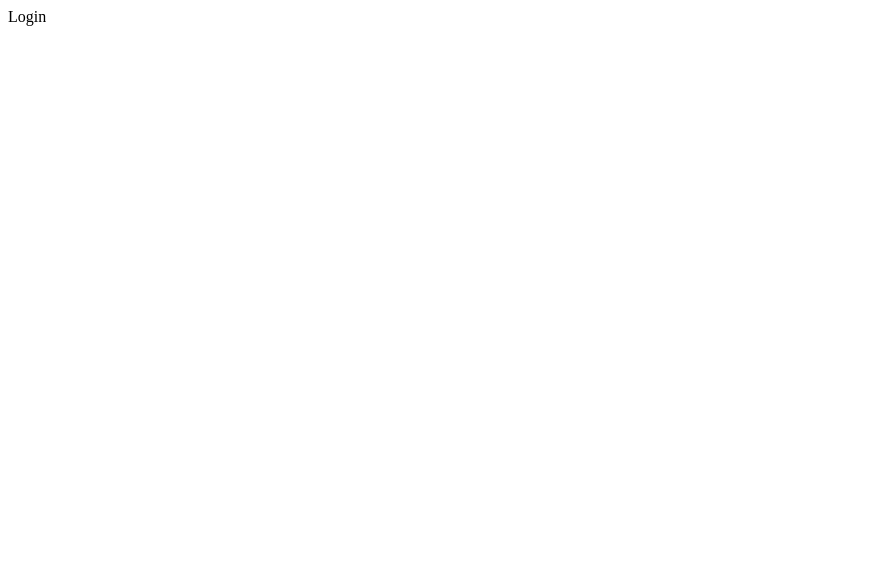
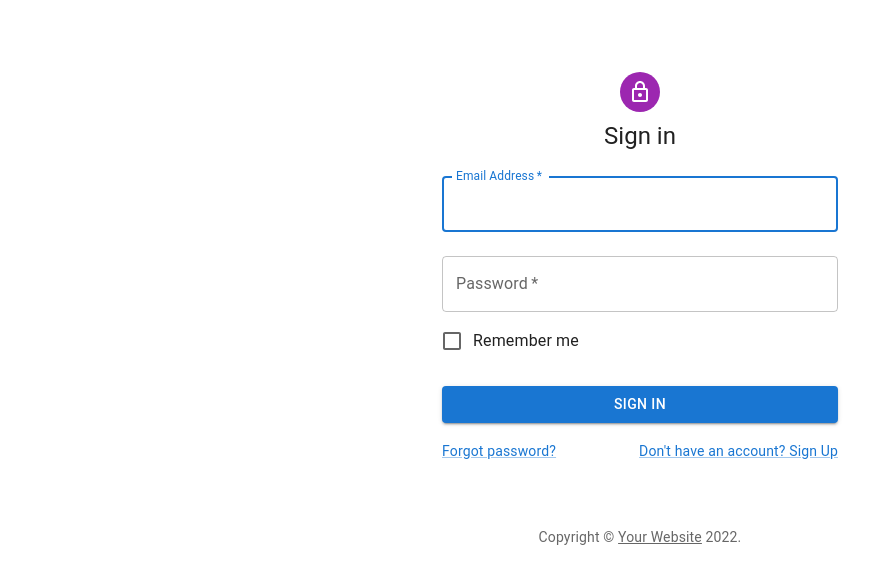
Before and after one commit to LahiruPrasad12/ASSIGNMENT-UI, a React (Create React App) app: page / in a window 1280 px wide. Shown: the top 584 px of the page, without its empty margins (0-894 px from the left). Built offline with nearby package versions, Linux system fonts and the light colour scheme.

Commit message:
design login page

```diff
--- a/package.json
+++ b/package.json
@@ -3,6 +3,10 @@
   "version": "0.1.0",
   "private": true,
   "dependencies": {
+    "@emotion/react": "^11.10.0",
+    "@emotion/styled": "^11.10.0",
+    "@mui/icons-material": "^5.8.4",
+    "@mui/material": "^5.9.3",
     "@testing-library/jest-dom": "^5.16.5",
     "@testing-library/react": "^13.3.0",
     "@testing-library/user-event": "^13.5.0",
--- a/src/views/auth/login.jsx
+++ b/src/views/auth/login.jsx
@@ -1,11 +1,110 @@
-import React from 'react';
+import * as React from 'react';
+import Avatar from '@mui/material/Avatar';
+import Button from '@mui/material/Button';
+import CssBaseline from '@mui/material/CssBaseline';
+import TextField from '@mui/material/TextField';
+import FormControlLabel from '@mui/material/FormControlLabel';
+import Checkbox from '@mui/material/Checkbox';
+import Link from '@mui/material/Link';
+import Grid from '@mui/material/Grid';
+import Box from '@mui/material/Box';
+import LockOutlinedIcon from '@mui/icons-material/LockOutlined';
+import Typography from '@mui/material/Typography';
+import Container from '@mui/material/Container';
+import { createTheme, ThemeProvider } from '@mui/material/styles';
 
-const Login = () => {
+function Copyright(props) {
     return (
-        <div>
-            Login
-        </div>
+        <Typography variant="body2" color="text.secondary" align="center" {...props}>
+            {'Copyright © '}
+            <Link color="inherit" href="https://mui.com/">
+                Your Website
+            </Link>{' '}
+            {new Date().getFullYear()}
+            {'.'}
+        </Typography>
     );
-};
+}
 
-export default Login;
+const theme = createTheme();
+
+export default function SignIn() {
+    const handleSubmit = (event) => {
+        event.preventDefault();
+        const data = new FormData(event.currentTarget);
+        console.log({
+            email: data.get('email'),
+            password: data.get('password'),
+        });
+    };
+
+    return (
+        <ThemeProvider theme={theme}>
+            <Container component="main" maxWidth="xs">
+                <CssBaseline />
+                <Box
+                    sx={{
+                        marginTop: 8,
+                        display: 'flex',
+                        flexDirection: 'column',
+                        alignItems: 'center',
+                    }}
+                >
+                    <Avatar sx={{ m: 1, bgcolor: 'secondary.main' }}>
+                        <LockOutlinedIcon />
+                    </Avatar>
+                    <Typography component="h1" variant="h5">
+                        Sign in
+                    </Typography>
+                    <Box component="form" onSubmit={handleSubmit} noValidate sx={{ mt: 1 }}>
+                        <TextField
+                            margin="normal"
+                            required
+                            fullWidth
+                            id="email"
+                            label="Email Address"
+                            name="email"
+                            autoComplete="email"
+                            autoFocus
+                        />
+                        <TextField
+                            margin="normal"
+                            required
+                            fullWidth
+                            name="password"
+                            label="Password"
+                            type="password"
+                            id="password"
+                            autoComplete="current-password"
+                        />
+                        <FormControlLabel
+                            control={<Checkbox value="remember" color="primary" />}
+                            label="Remember me"
+                        />
+                        <Button
+                            type="submit"
+                            fullWidth
+                            variant="contained"
+                            sx={{ mt: 3, mb: 2 }}
+                        >
+                            Sign In
+                        </Button>
+                        <Grid container>
+                            <Grid item xs>
+                                <Link href="#" variant="body2">
+                                    Forgot password?
+                                </Link>
+                            </Grid>
+                            <Grid item>
+                                <Link href="#" variant="body2">
+                                    {"Don't have an account? Sign Up"}
+                                </Link>
+                            </Grid>
+                        </Grid>
+                    </Box>
+                </Box>
+                <Copyright sx={{ mt: 8, mb: 4 }} />
+            </Container>
+        </ThemeProvider>
+    );
+}
```
Also changed, not shown: 1 other file (tests, documents, lock files or other folders).
